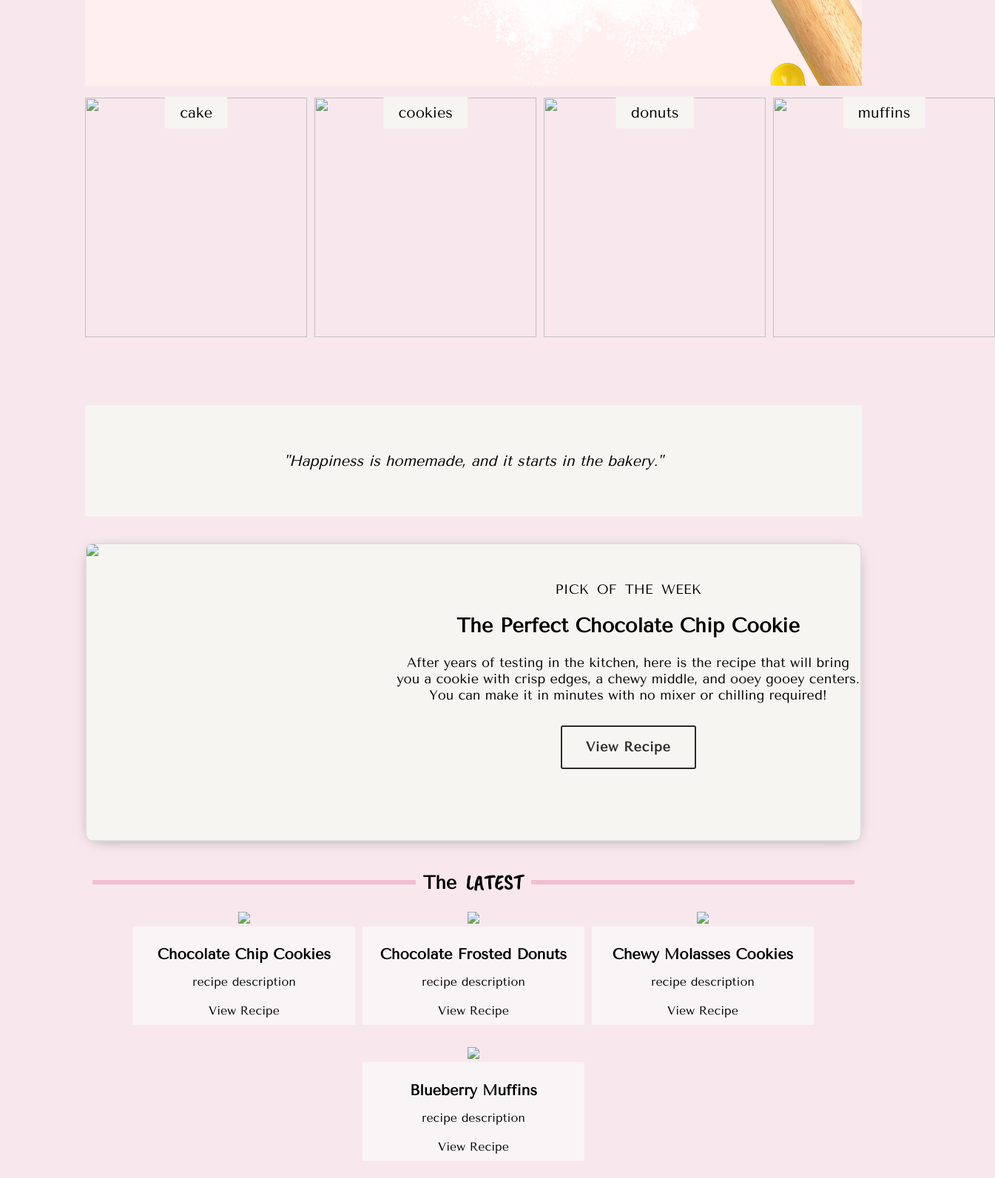
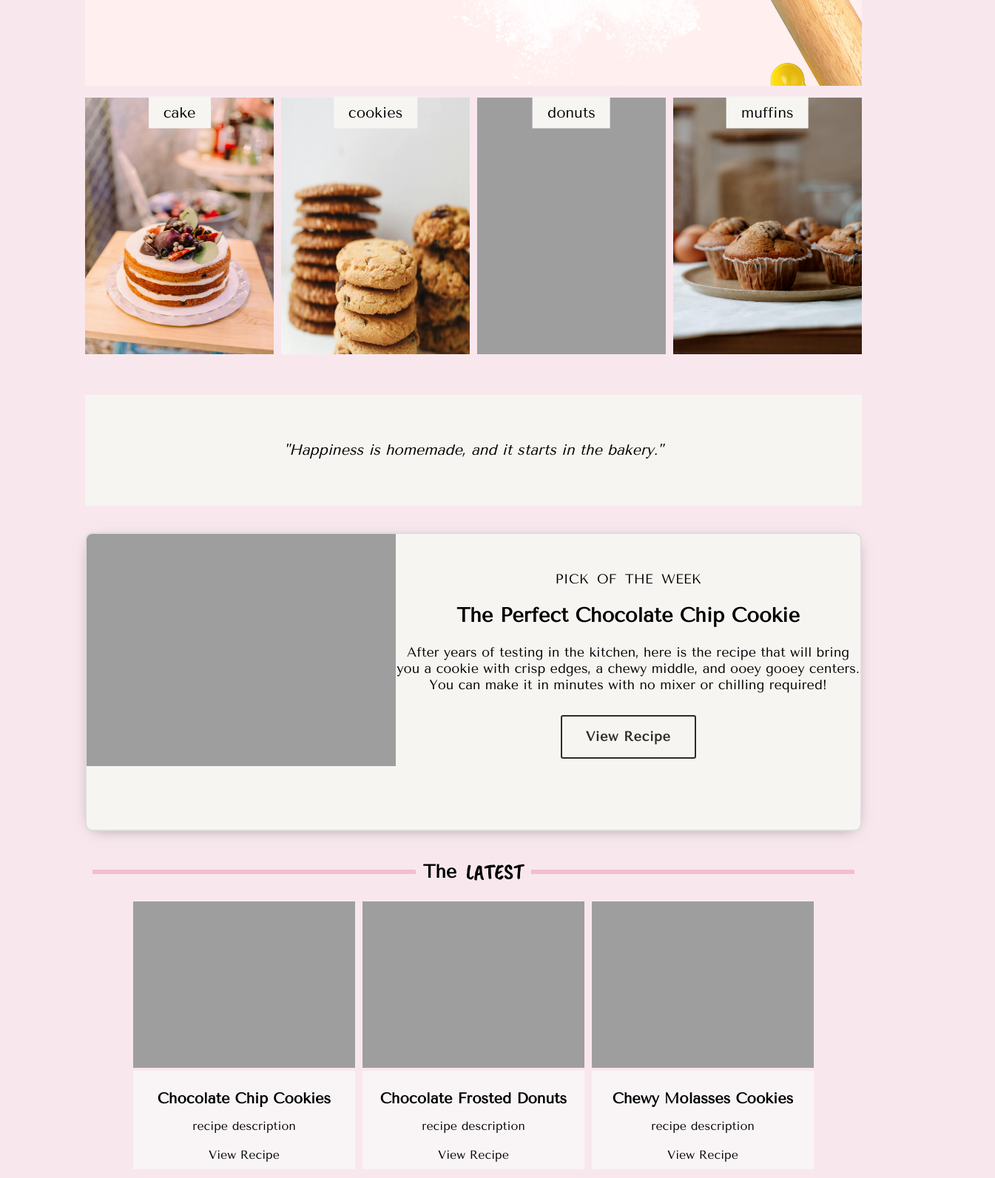
Before and after one commit to yohanalemu/thebakingflower, a plain HTML site: page index.html in a window 1280 px wide. Shown: the part 500-2093 px from the top of the page at 74% size, 1345 px wide, since content can reach past the window. Drawn offline with nearby package versions, Linux system fonts and the light colour scheme; the site is published under a folder, as on GitHub Pages, so addresses that start at the root find nothing.

Commit message:
Add files via upload

```diff
--- a/index.html
+++ b/index.html
@@ -67,23 +67,23 @@
         <div class="recipe-img-innerbox">
 
           <div class="recipe-img">
-        <a href="cake-recipes.html"> <img src="/baking images/cake.jpg" height="400" width="300"></a>
+        <a href="cake-recipes.html"> <img src="./baking images/cake.jpg" height="400" width="300"></a>
           <p class="overlay-text">cake</p>
 
           </div>
 
           <div class="recipe-img">
-         <a href="cookies-recipes.html"> <img src="/baking images/cookies.jpg" height="400" width="300"></a>
+         <a href="cookies-recipes.html"> <img src="./baking images/cookies.jpg" height="400" width="300"></a>
            <p class="overlay-text">cookies</p>
            </div>
 
           <div class="recipe-img">
-         <a href="donuts-recipes.html"> <img src="/baking images/donut.jpg" height="400" width="300"></a>
+         <a href="donuts-recipes.html"> <img src="./baking images/donut.jpg" height="400" width="300"></a>
            <p class="overlay-text">donuts</p>
            </div>
 
           <div class="recipe-img">
-          <a href="muffins-recipes.html"><img src="/baking images/muffin.jpg" height="400" width="300"></a>
+          <a href="muffins-recipes.html"><img src="./baking images/muffin.jpg" height="400" width="300"></a>
            <p class="overlay-text">muffins</p>
            </div>
 
@@ -101,7 +101,7 @@
        <div class="card-container">
         <div class="card1">
           <div class="card-innerbox">
-            <img class="card1-img" src="/baking images/chocolatechip.jpg" />
+            <img class="card1-img" src="./baking images/chocolatechip.jpg" />
             <div class="card-textbox">
               <div class="card-title">PICK OF THE WEEK</div>
               <div class="card-subtitle"><h2>The Perfect Chocolate Chip Cookie</h2></div>
@@ -120,7 +120,7 @@
             <div class="latest-innerbox">
 
               <div class="recipe-card">
-                <img src="/baking images/cookie1.jpg">
+                <img src="./baking images/cookie1.jpg">
                   <div class="recipe-card-content">
                     <a href="fullrecipe.html"><h2>Chocolate Chip Cookies</h2></a>
                     <p>recipe description</p>
@@ -130,31 +130,31 @@
               </div>
 
               <div class="recipe-card">
-                <img src="/baking images/donut1.jpg">
+                <img src="./baking images/donut1.jpg">
                   <div class="recipe-card-content">
                     <h2>Chocolate Frosted Donuts</h2>
                     <p>recipe description</p>
-                    <a href="">View Recipe</a>
+                    <a href="#">View Recipe</a>
                   </div>
 
               </div>
 
               <div class="recipe-card">
-                <img src="/baking images/cookie2.jpg">
+                <img src="./baking images/cookie2.jpg">
                   <div class="recipe-card-content">
                     <h2>Chewy Molasses Cookies</h2>
                     <p>recipe description</p>
-                    <a href="">View Recipe</a>
+                    <a href="#">View Recipe</a>
                   </div>
 
               </div>
 
               <div class="recipe-card">
-                <img src="/baking images/muffin1.jpg">
+                <img src="./baking images/muffin1.jpg">
                   <div class="recipe-card-content">
                     <h2>Blueberry Muffins</h2>
                     <p>recipe description</p>
-                    <a href="">View Recipe</a>
+                    <a href="#">View Recipe</a>
                   </div>
 
                  </div>
```
